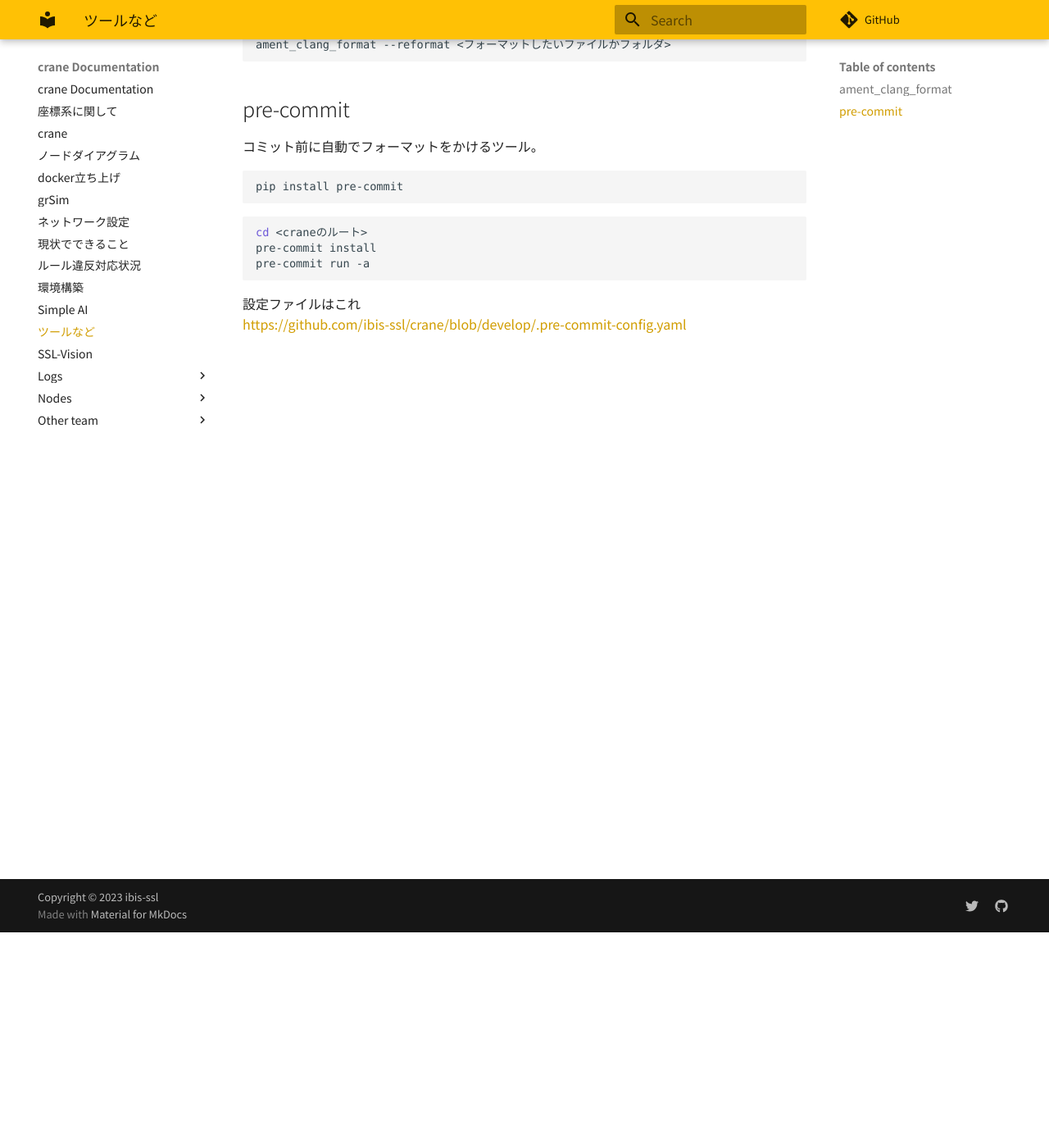
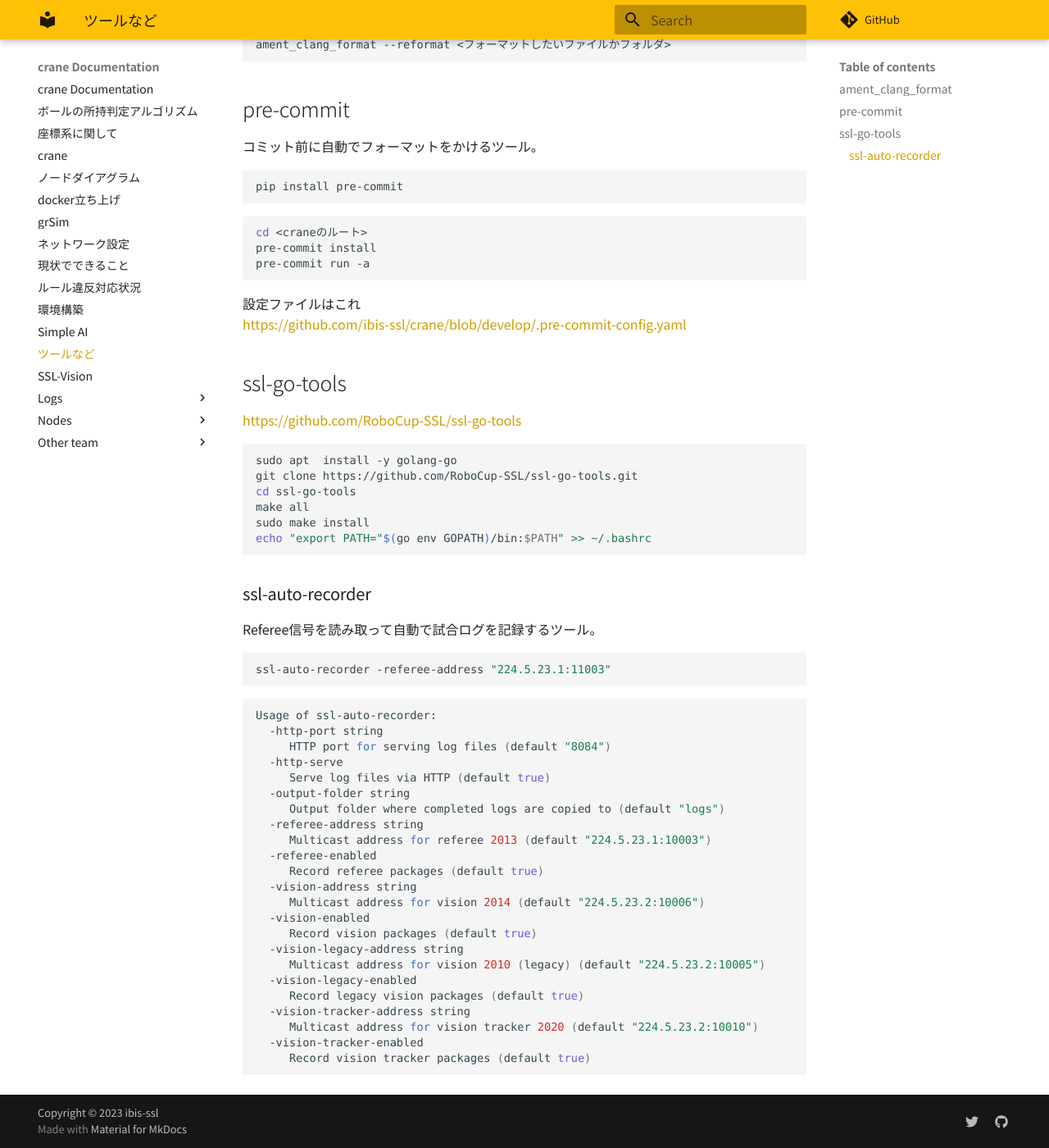
Before and after one commit to ibis-ssl/ibis_documentation, an MkDocs documentation site: the page built from docs/tools.md, in a window 1280 px wide and 1400 px high, scrolled down 263 px. Shown: the whole window at 82% size. Built offline with MkDocs 1.6.1 and Material for MkDocs 9.7.7, drawn with Linux system fonts in a browser that asks for light colours; nearby versions of some CDN libraries; some web fonts are replaced; comment, search, counter and statistics services are not loaded.

Commit message:
🔄 synced local 'docs' with remote 'docs'

````diff
--- /dev/null
+++ b/docs/ball_possession.md
@@ -0,0 +1,82 @@
+# ボールの所持判定アルゴリズム
+
+<https://github.com/ibis-ssl/crane/pull/303>
+
+## 1. イベント検出
+
+ボールへの外力発生イベントを検出する。
+イベントは以下の評価値が閾値を超えたときに発生するものとする。
+
+```text
+評価値 = abs((前フレームの速度ベクトル) - (現在フレームの速度ベクトル)) / (前フレームの速度) + 0.1)
+```
+
+これによって、ボールの速度ベクトルに変化があった場合にイベントが発生する。
+前フレームの速度で割っているのは、ボールの速度が速い場合には些細な地面の凹凸でボールの動きが変わりやすかったり、単純にVisionのブレが大きいのを吸収することを防ぐ正規化である。
+また、分母に0.1を足しているのは、ボール速度が0に近づくにつれて評価値が不当に大きくなるのを防ぐためである。
+
+この評価値を用いて、ロボットによるボールへのキックや衝突、またボールの壁への衝突などのイベントを検出する。
+
+## 2. ボール所持判定
+
+ボールの状態を以下の3つに分類する。
+
+- 敵所持
+- 味方所持
+- どちらでもない
+
+この状態を計算するためにまず、「敵所持フラグ」「味方所持フラグ」の2つのフラグを計算する
+
+### 2.1. 敵所持フラグ
+
+以下の条件を満たすとき、「敵所持フラグ」は真となる。
+
+1. ボールへの外力発生イベントが発生した
+2. ボールに一番近い敵ロボットの距離がボールに十分近い（プルリクエストでは0.3mがしきい値）
+3. ボールがキッカーに接触した（判定方法は2.1.1参照）
+
+3は単にロボットがボールにぶつかっただけで所有権が移るのを防ぐための条件である。
+
+#### 2.1.1. キッカーへの接触判定
+
+ロボット中心から見たボールの方向と、ロボットのキッカーの方向の差が一定角度以下のとき、ボールはキッカーに接触したと判定する。
+プルリクエストでは0.4rad、つまりキッカーの左右に23度ずつの範囲を接触範囲としている。
+
+### 2.2. 味方所持フラグ
+
+「味方所持フラグ」は真となる条件は2通りある。
+
+#### 2.2.1. 条件1
+
+敵所持フラグと同様の条件を味方ロボットが満たしたとき、「味方所持フラグ」は真となる。
+
+#### 2.2.2. 条件2
+
+以下の条件を満たすとき、「味方所持フラグ」は真となる。
+
+- ロボットのボールセンサが反応した
+
+### 2.3. フラグとボール状態の遷移
+
+遷移テーブルで「-」は遷移無しを表す。
+
+#### 2.3.1. 現在状態が「どちらでもない」のときの遷移テーブル
+
+|            | 敵所持フラグ（真） | 敵所持フラグ（偽） |
+|------------|-----------|-----------|
+| 味方所持フラグ（真） | -         | 味方所持      |
+| 味方所持フラグ（偽） | 敵所持       | -         |
+
+#### 2.3.2. 現在状態が「敵所持」のとき
+
+|            | 敵所持フラグ（真） | 敵所持フラグ（偽） |
+|------------|-----------|-----------|
+| 味方所持フラグ（真） | どちらでもない   | 味方所持      |
+| 味方所持フラグ（偽） | -         | どちらでもない   |
+
+#### 2.3.3. 現在状態が「味方所持」のとき
+
+|            | 敵所持フラグ（真） | 敵所持フラグ（偽） |
+|------------|-----------|-----------|
+| 味方所持フラグ（真） | どちらでもない   | -         |
+| 味方所持フラグ（偽） | 敵所持       | どちらでもない   |
--- a/docs/tools.md
+++ b/docs/tools.md
@@ -25,3 +25,50 @@ pre-commit run -a
 
 設定ファイルはこれ
 <https://github.com/ibis-ssl/crane/blob/develop/.pre-commit-config.yaml>
+
+## ssl-go-tools
+
+<https://github.com/RoboCup-SSL/ssl-go-tools>
+
+```bash
+sudo apt  install -y golang-go
+git clone https://github.com/RoboCup-SSL/ssl-go-tools.git
+cd ssl-go-tools
+make all
+sudo make install
+echo "export PATH="$(go env GOPATH)/bin:$PATH" >> ~/.bashrc
+```
+
+### ssl-auto-recorder
+
+Referee信号を読み取って自動で試合ログを記録するツール。
+
+```bash
+ssl-auto-recorder -referee-address "224.5.23.1:11003"
+```
+
+```bash
+Usage of ssl-auto-recorder:
+  -http-port string
+     HTTP port for serving log files (default "8084")
+  -http-serve
+     Serve log files via HTTP (default true)
+  -output-folder string
+     Output folder where completed logs are copied to (default "logs")
+  -referee-address string
+     Multicast address for referee 2013 (default "224.5.23.1:10003")
+  -referee-enabled
+     Record referee packages (default true)
+  -vision-address string
+     Multicast address for vision 2014 (default "224.5.23.2:10006")
+  -vision-enabled
+     Record vision packages (default true)
+  -vision-legacy-address string
+     Multicast address for vision 2010 (legacy) (default "224.5.23.2:10005")
+  -vision-legacy-enabled
+     Record legacy vision packages (default true)
+  -vision-tracker-address string
+     Multicast address for vision tracker 2020 (default "224.5.23.2:10010")
+  -vision-tracker-enabled
+     Record vision tracker packages (default true)
+```
````
